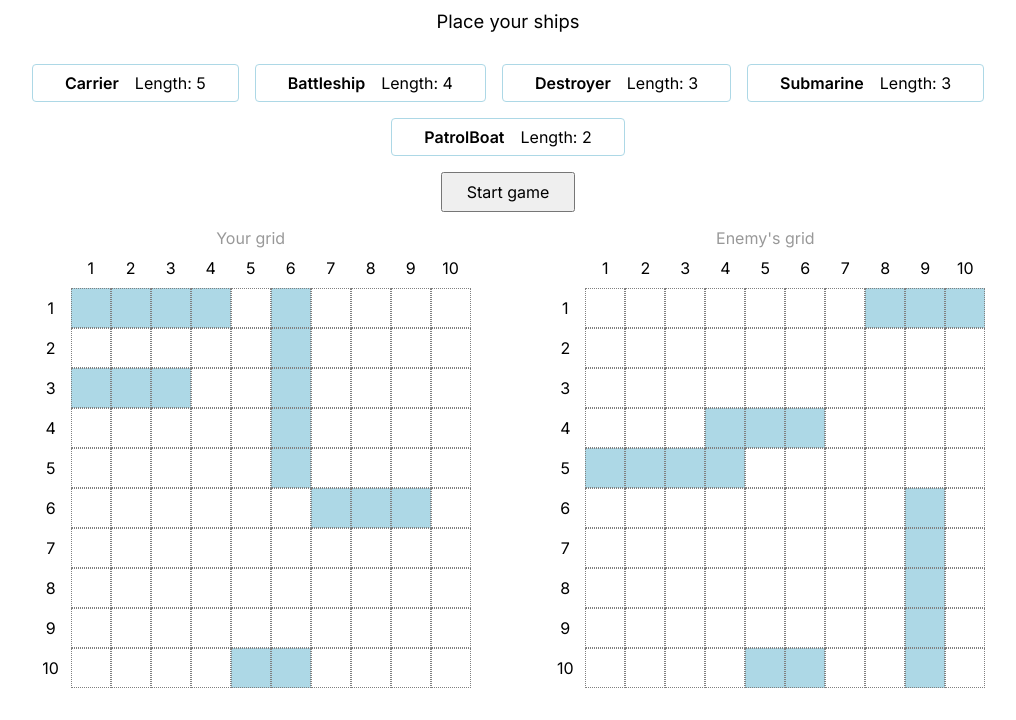
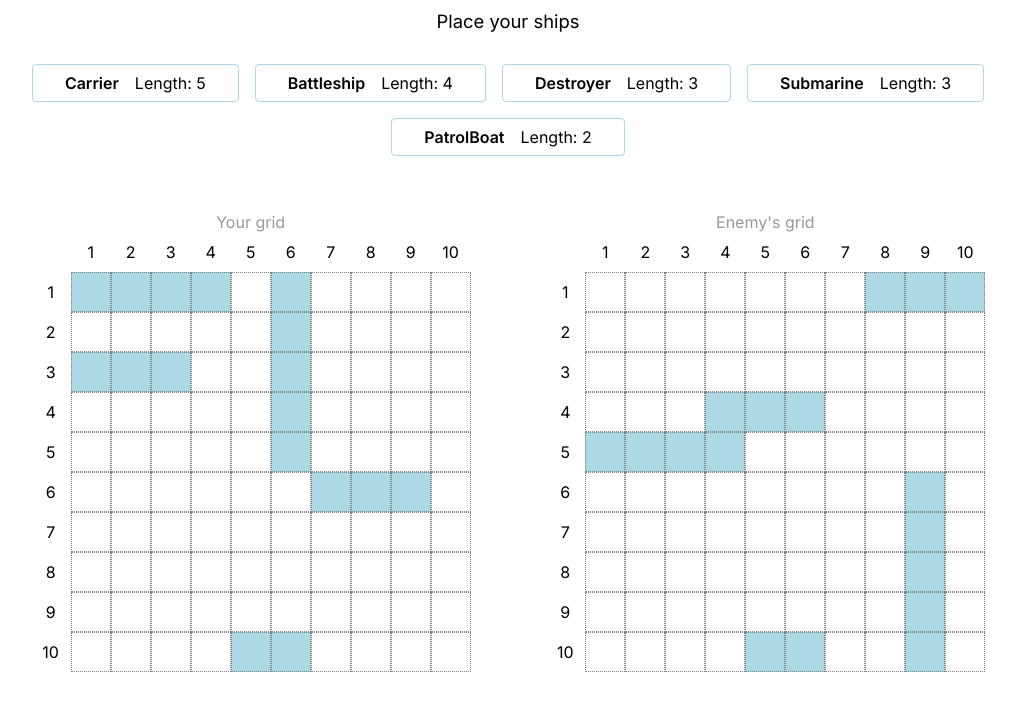
Before and after one commit to MMadlos/battleship-game, a website built with webpack: page src/index.html in a window 1280 px wide. Shown: the part 98-818 px from the top of the page, without its empty margins (132-1148 px from the left). Built offline with nearby package versions, Linux system fonts and the light colour scheme.

Commit message:
Styles - Hide start button

```diff
--- a/src/index.html
+++ b/src/index.html
@@ -41,7 +41,7 @@
 			</div>
 		</section>
 
-		<div class="btn-container">
+		<div class="btn-container none">
 			<button id="start-game">Start game</button>
 		</div>
 
--- a/src/index.js
+++ b/src/index.js
@@ -18,7 +18,9 @@ function setVariables() {
 	gameboardPlayerTwo = gameboardTwo.getGameboard()
 }
 
-// TODO
+// TODO --> Refactor. Instead of moving ships around, select the ship he wants to place and then select the grid
+
+const playerGrid = document.getElementById("gameboard-one")
 //* Add all ships in so the player can select which ship to place in the grid
 // Make the Start game button disabled until all ships are placed
 // Select ship
@@ -42,9 +44,6 @@ function initGame() {
 	renderGameboard(gameboardTwoDOM, gameboardPlayerTwo)
 	startBtnListener()
 }
-
-// TODO --> Refactor. Instead of moving ships around, select the ship he wants to place and then select the grid
-const playerGrid = document.getElementById("gameboard-one")
 
 function startBtnListener() {
 	// TODO -> Player can't click in the enemy's grid until it clicks the start game
--- a/src/style.css
+++ b/src/style.css
@@ -57,6 +57,7 @@ h1 {
 }
 
 /* SHIP CARDS */
+
 .ship-list {
 	display: flex;
 	flex-wrap: wrap;
@@ -64,6 +65,7 @@ h1 {
 	align-items: center;
 	gap: 16px;
 }
+
 .ship-card {
 	padding: 8px 32px;
 	border: 1px solid lightblue;
@@ -101,6 +103,7 @@ h1 {
 	gap: 40px;
 	justify-content: space-evenly;
 	flex-wrap: wrap;
+	margin-top: 40px;
 }
 
 .grid-title {
```
